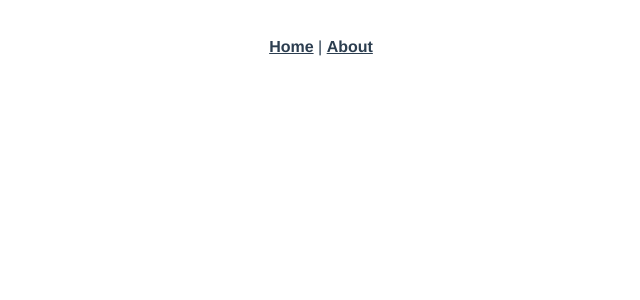
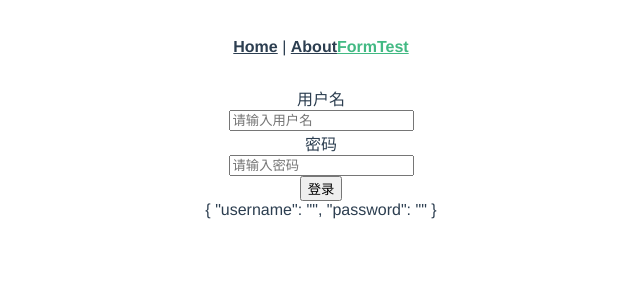
Before and after one commit to wjq666666/vueInduction, a Vue app: page /formtest in a window 1280 px wide. Shown: the top 300 px of the page, without its empty margins (319-959 px from the left). Built offline with nearby package versions, Linux system fonts and the light colour scheme.

Commit message:
form表单组件

```diff
--- a/package.json
+++ b/package.json
@@ -8,6 +8,7 @@
     "lint": "vue-cli-service lint"
   },
   "dependencies": {
+    "async-validator": "^3.2.3",
     "core-js": "^2.6.5",
     "vue": "^2.6.10",
     "vue-router": "^3.0.3",
--- a/src/App.vue
+++ b/src/App.vue
@@ -3,6 +3,7 @@
     <div id="nav">
       <router-link to="/">Home</router-link> |
       <router-link to="/about">About</router-link>
+      <router-link to="/formtest">FormTest</router-link>
     </div>
     <router-view/>
   </div>
--- /dev/null
+++ b/src/components/form/WForm.vue
@@ -0,0 +1,39 @@
+<template>
+  <div>
+    <slot></slot>
+  </div>
+</template>
+
+<script>
+export default {
+  provide() {
+    return {
+      form: this
+    };
+  },
+  props: {
+    model: {
+      type: Object,
+      required: true
+    },
+    rules: {
+      type: Object
+    }
+  },
+  methods: {
+    validate(cb) {
+      //获取校验项
+      const tasks = this.$children
+        .filter(item => item.prop) // 只校验有prop属性的formItem，去除登录按钮的校验
+        .map(item => item.validate());
+      // 判断所有项必须全部通过
+      Promise.all(tasks)
+        .then(() => cb(true))
+        .catch(() => cb(false));
+    }
+  }
+};
+</script>
+
+<style scoped>
+</style>
--- /dev/null
+++ b/src/components/form/WFormItem.vue
@@ -0,0 +1,54 @@
+<template>
+  <div>
+    <label v-if="label">{{label}}</label>
+    <slot></slot>
+    <p v-if="error">{{error}}</p>
+  </div>
+</template>
+
+<script>
+import Schema from "async-validator";
+export default {
+  inject: ["form"],
+  props: {
+    label: {
+      type: String,
+      default: ""
+    },
+    prop: {
+      type: String
+    }
+  },
+  data() {
+    return {
+      error: ""
+    };
+  },
+  mounted() {
+    this.$on("validate", () => {
+      this.validate();
+    });
+  },
+  methods: {
+    validate() {
+      console.log("开始校验");
+      // 1.获取 数值 和 校验规则
+      const value = this.form.model[this.prop];
+      const rules = this.form.rules[this.prop];
+      // 2. 创建校验规则
+      const schema = new Schema({ [this.prop]: rules });
+      // 校验返回promise
+      return schema.validate({ [this.prop]: value }, error => {
+        if (error) {
+          this.error = error[0].message;
+        } else {
+          this.error = "";
+        }
+      });
+    }
+  }
+};
+</script>
+
+<style scoped>
+</style>
--- /dev/null
+++ b/src/components/form/WInput.vue
@@ -0,0 +1,32 @@
+<template>
+  <div>
+      <input :type="type" :value="value" @input="oninput" v-bind="$attrs">
+  </div>
+</template>
+
+<script>
+export default {
+    props: {
+        value: {
+            type: String,
+            default: ''
+        },
+        type: {
+            type: String,
+            default: 'text'
+        }
+    },
+    methods: {
+        oninput(e) {
+           this.$emit('input',e.target.value);
+        //    this.$emit('update:value',e.target.value);
+            // 通知校验
+            this.$parent.$emit('validate');
+        }
+    },
+}
+</script>
+
+<style>
+
+</style>
--- /dev/null
+++ b/src/components/form/index.vue
@@ -0,0 +1,54 @@
+<template>
+  <div>
+    <!-- <WInput :value="model.username" @input="model.username = $event"></WInput> -->
+    <!-- <WInput :value.sync="model.username"></WInput> -->
+    <WForm :model="model" :rules="rules" ref="loginForm">
+      <WFormItem label="用户名" prop="username">
+        <WInput v-model="model.username" type="text" placeholder="请输入用户名"></WInput>
+      </WFormItem>
+      <WFormItem label="密码" prop="password">
+        <WInput v-model="model.password" type="password" placeholder="请输入密码"></WInput>
+      </WFormItem>
+      <WFormItem>
+        <button @click="submit">登录</button>
+      </WFormItem>
+    </WForm>
+    <div>{{model}}</div>
+  </div>
+</template>
+
+<script>
+import WInput from "@/components/form/WInput.vue";
+import WFormItem from "@/components/form/WFormItem.vue";
+import WForm from "@/components/form/WForm.vue";
+export default {
+  components: {
+    WInput,
+    WFormItem,
+    WForm
+  },
+  data() {
+    return {
+      model: { username: "", password: "" },
+      rules: {
+        username: [{ required: true, message: "用户名必填" }],
+        password: [{ required: true, message: "密码必填" }]
+      }
+    };
+  },
+  methods: {
+      submit() {
+          this.$refs.loginForm.validate(isvalidate => {
+              if (isvalidate) {
+                  alert('登陆中')
+              } else {
+                  alert('重新输入');
+              }
+          })
+      }
+  },
+};
+</script>
+
+<style>
+</style>
--- a/src/router.js
+++ b/src/router.js
@@ -16,10 +16,12 @@ export default new Router({
     {
       path: '/about',
       name: 'about',
-      // route level code-splitting
-      // this generates a separate chunk (about.[hash].js) for this route
-      // which is lazy-loaded when the route is visited.
-      component: () => import(/* webpackChunkName: "about" */ './views/About.vue')
+      component: () => import('./views/About.vue')
+    },
+    {
+      path: '/formtest',
+      name: 'formtest',
+      component: () => import('./views/FormTest.vue')
     }
   ]
 })
--- /dev/null
+++ b/src/views/FormTest.vue
@@ -0,0 +1,18 @@
+<template>
+    <div>
+        <WFormTest></WFormTest>
+    </div>
+</template>
+
+<script>
+    import WFormTest from '@/components/form';
+    export default {
+        components: {
+            WFormTest,
+        },
+    }
+</script>
+
+<style scoped>
+
+</style>
```
Also changed, not shown: 1 other file (tests, documents, lock files or other folders).
